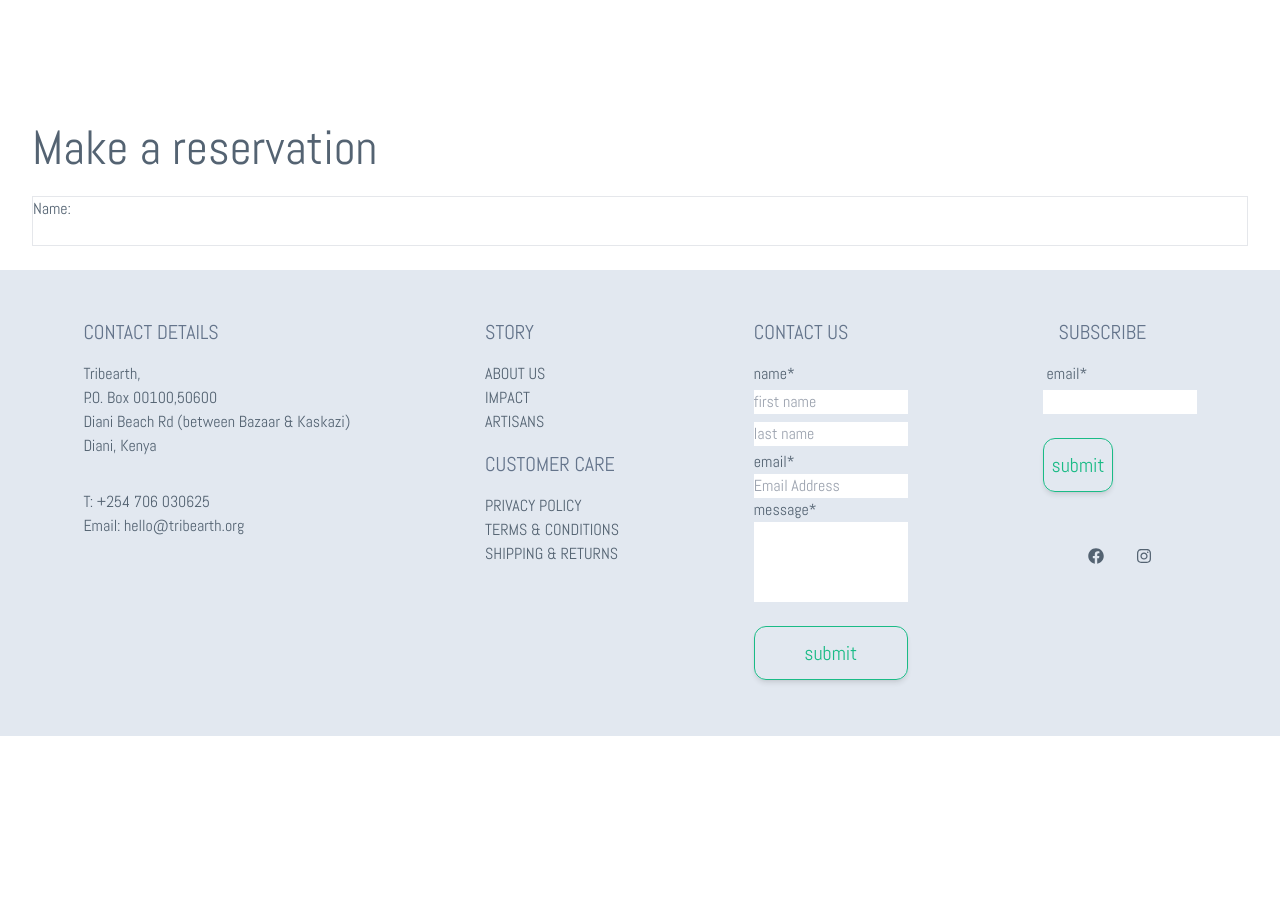
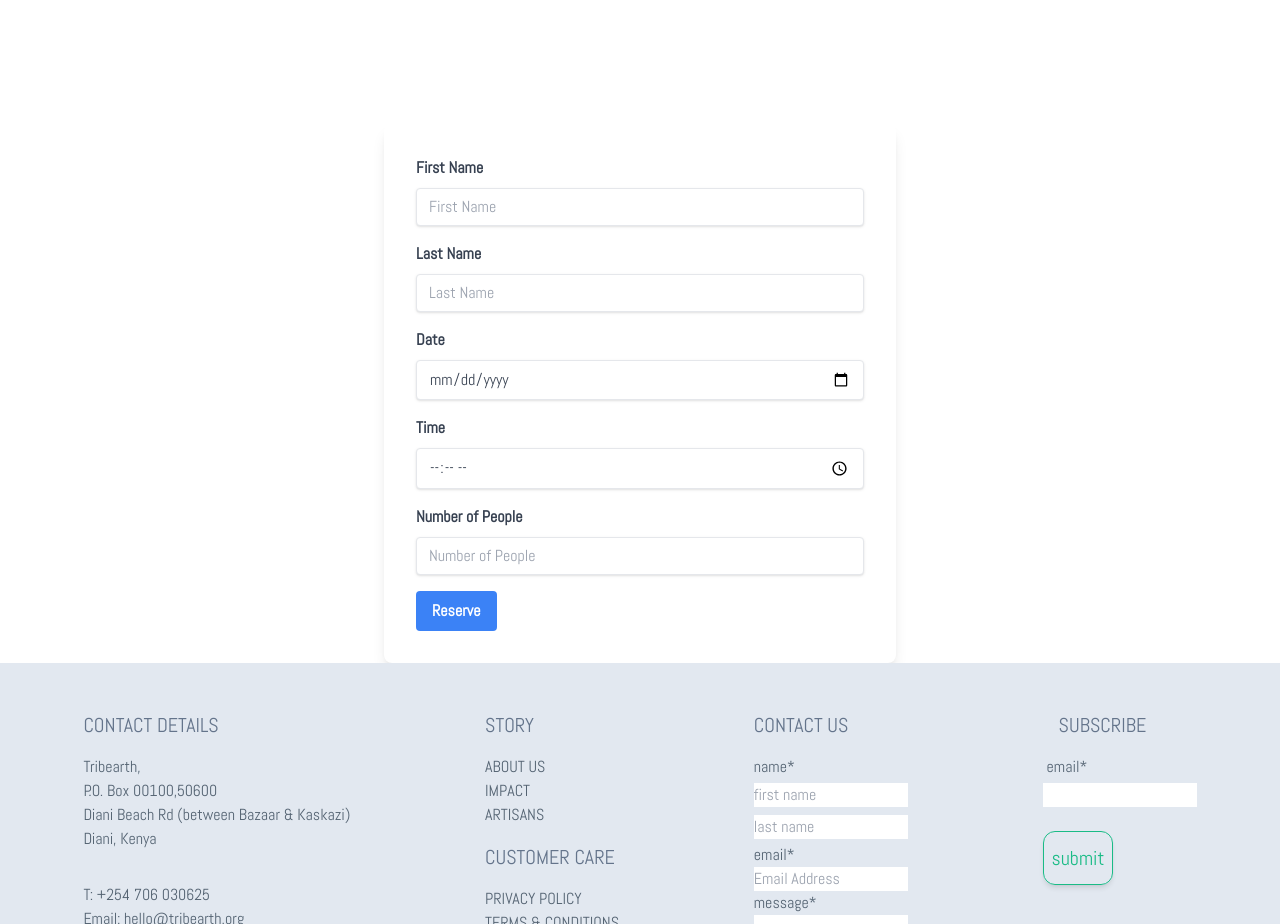
Before and after one commit to MatthewsRicky/tribearth, a React (Vite) app in the folder tribearth/: page /Vegancafe in a window 1280 px wide. Shown: the part 1320-2244 px from the top of the page. Before the commit the page ends 2056 px from the top, so only its background shows below. Built offline with nearby package versions, Linux system fonts and the light colour scheme; a web font is replaced by a local one.

Commit message:
reservation component build

```diff
--- /dev/null
+++ b/tribearth/src/Components/Reservation.jsx
@@ -0,0 +1,87 @@
+import { useState } from "react";
+
+function Reservation() {
+  const [firstName, setFirstName] = useState("");
+  const [lastName, setLastName] = useState("");
+  const [date, setDate] = useState("");
+  const [time, setTime] = useState("");
+  const [numPeople, setNumPeople] = useState("");
+
+  return (
+    <form className="max-w-lg mx-auto p-8 bg-white lg:shadow-lg rounded-lg">
+      <div className="mb-4">
+        <label className="block text-gray-700 font-bold mb-2" htmlFor="firstName">
+          First Name
+        </label>
+        <input
+          className="shadow appearance-none border rounded w-full py-2 px-3 text-gray-700 leading-tight focus:outline-none focus:shadow-outline"
+          id="firstName"
+          type="text"
+          placeholder="First Name"
+          value={firstName}
+          onChange={(e) => setFirstName(e.target.value)}
+        />
+      </div>
+      <div className="mb-4">
+        <label className="block text-gray-700 font-bold mb-2" htmlFor="lastName">
+          Last Name
+        </label>
+        <input
+          className="shadow appearance-none border rounded w-full py-2 px-3 text-gray-700 leading-tight focus:outline-none focus:shadow-outline"
+          id="lastName"
+          type="text"
+          placeholder="Last Name"
+          value={lastName}
+          onChange={(e) => setLastName(e.target.value)}
+        />
+      </div>
+      <div className="mb-4">
+        <label className="block text-gray-700 font-bold mb-2" htmlFor="date">
+          Date
+        </label>
+        <input
+          className="shadow appearance-none border rounded w-full py-2 px-3 text-gray-700 leading-tight focus:outline-none focus:shadow-outline"
+          id="date"
+          type="date"
+          placeholder="Date"
+          value={date}
+          onChange={(e) => setDate(e.target.value)}
+        />
+      </div>
+      <div className="mb-4">
+        <label className="block text-gray-700 font-bold mb-2" htmlFor="time">
+          Time
+        </label>
+        <input
+          className="shadow appearance-none border rounded w-full py-2 px-3 text-gray-700 leading-tight focus:outline-none focus:shadow-outline"
+          id="time"
+          type="time"
+          placeholder="Time"
+          value={time}
+          onChange={(e) => setTime(e.target.value)}
+        />
+      </div>
+      <div className="mb-4">
+        <label className="block text-gray-700 font-bold mb-2" htmlFor="numPeople">
+          Number of People
+        </label>
+        <input
+          className="shadow appearance-none border rounded w-full py-2 px-3 text-gray-700 leading-tight focus:outline-none focus:shadow-outline"
+          id="numPeople"
+          type="number"
+          placeholder="Number of People"
+          value={numPeople}
+          onChange={(e) => setNumPeople(e.target.value)}
+        />
+      </div>
+      <button
+        className="bg-blue-500 hover:bg-blue-700 text-white font-bold py-2 px-4 rounded focus:outline-none focus:shadow-outline"
+        type="submit"
+      >
+        Reserve
+      </button>
+    </form>
+  );
+}
+
+export default Reservation;
--- a/tribearth/src/pages/Vegancafe.jsx
+++ b/tribearth/src/pages/Vegancafe.jsx
@@ -5,6 +5,7 @@ import Anjeera from '../assets/anjeera.jpeg'
 import Coffee from '../assets/coffee.jpeg'
 import Fruitbowls from '../assets/fruitbowls.jpeg'
 import Carousel from '../Components/Carousel'
+import Reservation from '../Components/Reservation'
 
 function Vegancafe() {
   const products = [
@@ -64,15 +65,7 @@ function Vegancafe() {
           </div>
         </div>
         <Carousel></Carousel>
-        <div>
-          <h1 className="text-5xl p4 flex mx-auto bold">Make a reservation</h1>
-          <div className='border my-6'>
-            <h1>Name:</h1>
-            <input type="text" />
-          </div>
-
-        </div>
-
+        <Reservation></Reservation>
       </div>
       <Footer></Footer>
     </div>
```
